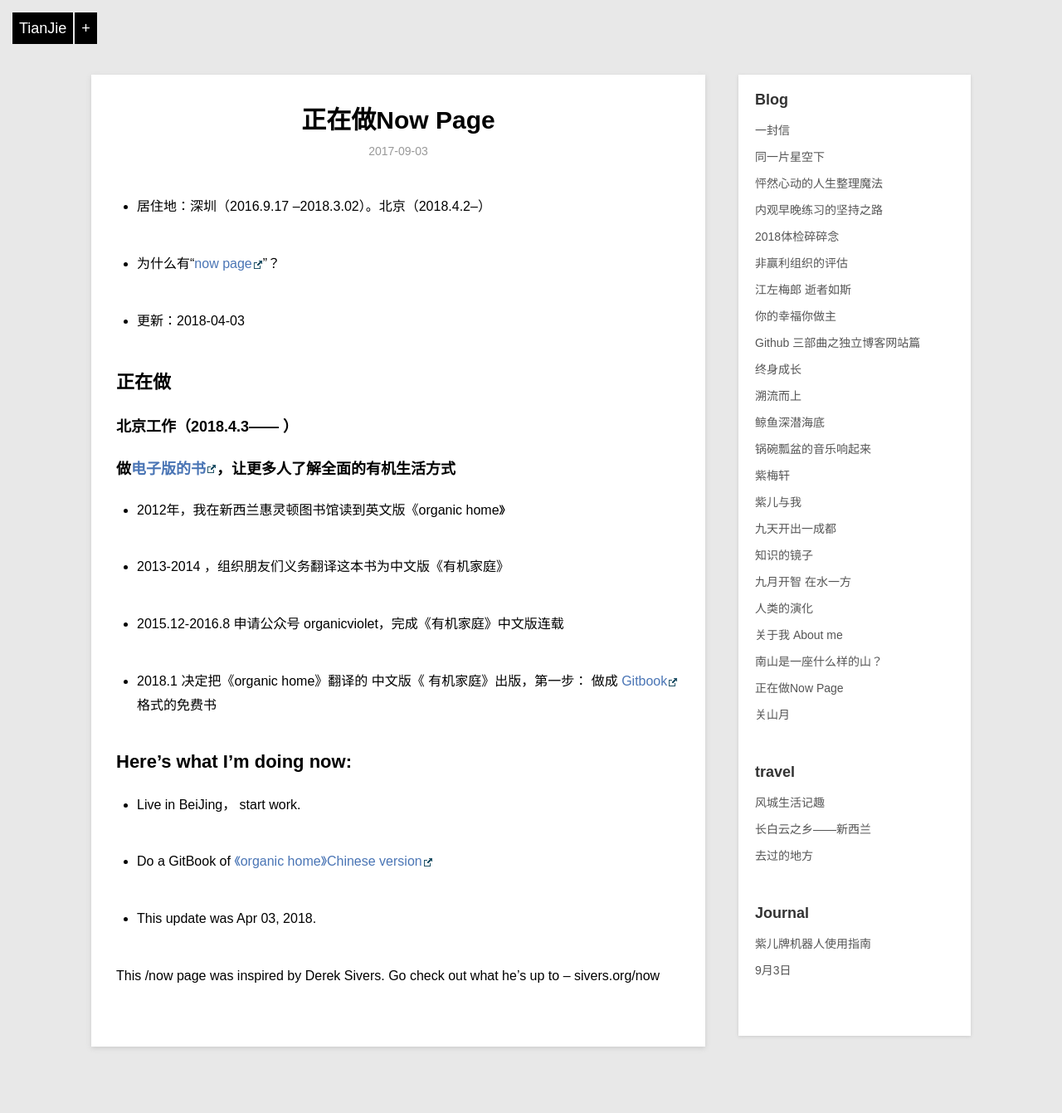
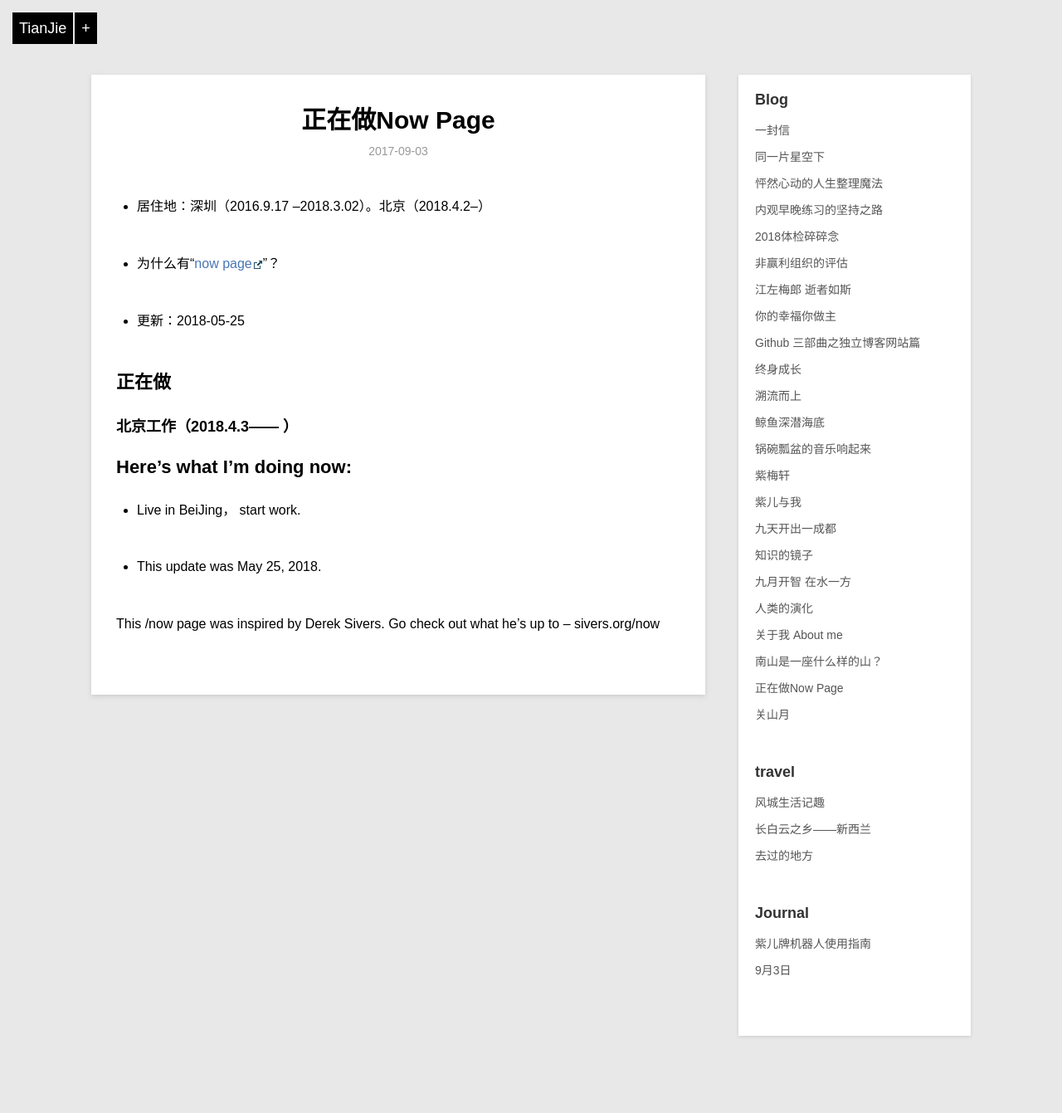
Before and after one commit to violettianjie/violettianjie.github.io, a Jekyll site: the page built from _posts/blog/2017-09-03-now.md, in a window 1280 px wide. Shown: the whole page at 83% size. Built offline with Jekyll 4.4.1, drawn with Linux system fonts in a browser that asks for light colours; comment, search, counter and statistics services are not loaded; after the commit the page ends 1298 px from its top, so only the background shows below that.

Commit message:
Update 2017-09-03-now.md

```diff
--- a/_posts/blog/2017-09-03-now.md
+++ b/_posts/blog/2017-09-03-now.md
@@ -8,34 +8,19 @@ category: blog
 
 - 为什么有“[now page](http://nownownow.com/about)”？
 
-- 更新：2018-04-03
+- 更新：2018-05-25
 
 ## 正在做
 
 ### 北京工作（2018.4.3—— ）
-
-### 做[电子版的书](https://violettianjie.gitbooks.io/organichome/content/)，让更多人了解全面的有机生活方式
-
-- 2012年，我在新西兰惠灵顿图书馆读到英文版《organic home》
-
-- 2013-2014 ，组织朋友们义务翻译这本书为中文版《有机家庭》
-
-- 2015.12-2016.8 申请公众号 organicviolet，完成《有机家庭》中文版连载
-
-- 2018.1 决定把《organic home》翻译的 中文版《 有机家庭》出版，第一步： 做成 [Gitbook](https://www.gitbook.com/about) 格式的免费书
-
-
-
 
 
 ## Here’s what I’m doing now:
 
 - Live in BeiJing， start work.
 
-- Do a GitBook of [《organic home》Chinese version](https://violettianjie.gitbooks.io/organichome/content/)
 
-
-- This update was Apr 03, 2018.
+- This update was May 25, 2018.
 
 This /now page was inspired by Derek Sivers. Go check out what he’s up to – sivers.org/now
 
```
